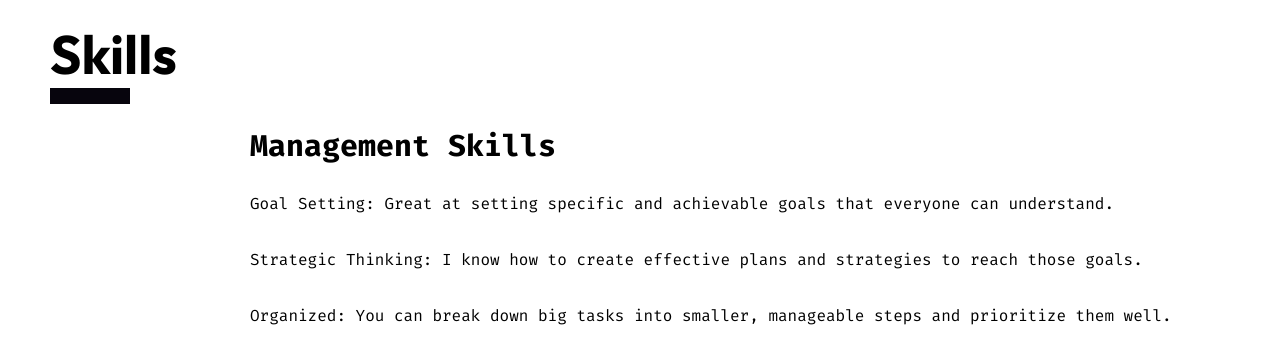
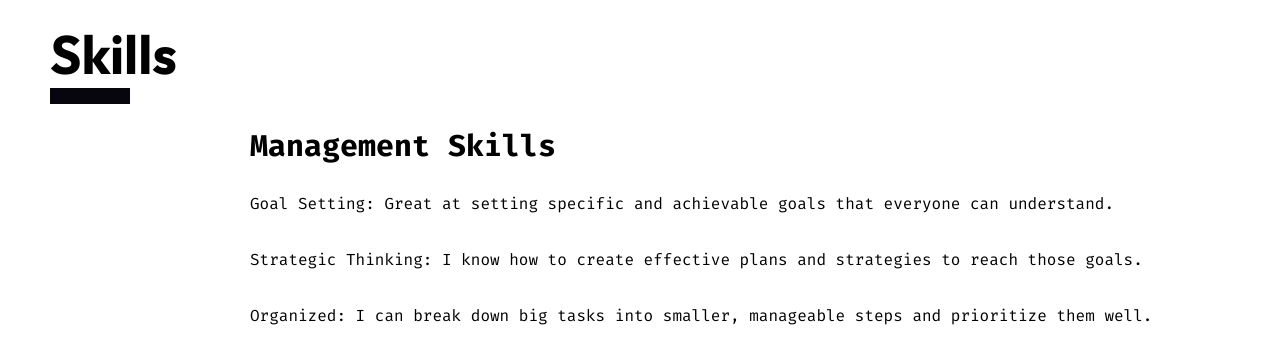
Before and after one commit to CMSC100-Laboratory/02-my-github-page-mbtafere, a plain HTML site: page index.html in a window 1280 px wide. Shown: the part 2150-2503 px from the top of the page. Drawn offline with Linux system fonts and the light colour scheme.

Commit message:
feat: Modified data

```diff
--- a/index.html
+++ b/index.html
@@ -80,7 +80,7 @@
 
                     <p>Goal Setting: Great at setting specific and achievable goals that everyone can understand.</p>
                     <p>Strategic Thinking: I know how to create effective plans and strategies to reach those goals.</p>
-                    <p>Organized: You can break down big tasks into smaller, manageable steps and prioritize them well.</p>
+                    <p>Organized: I can break down big tasks into smaller, manageable steps and prioritize them well.</p>
 
                     <h3>Web Programming SKills</h3>
                     <div class="skills_content">
```
